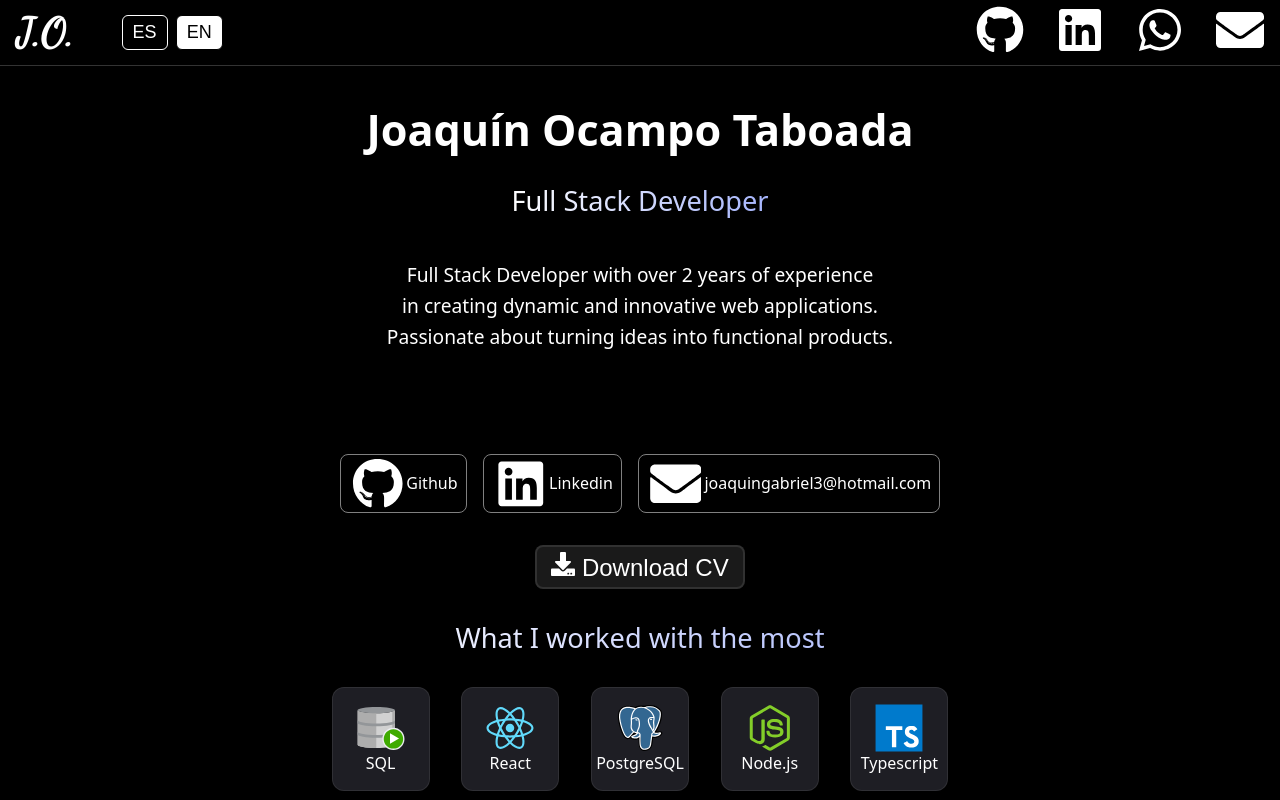
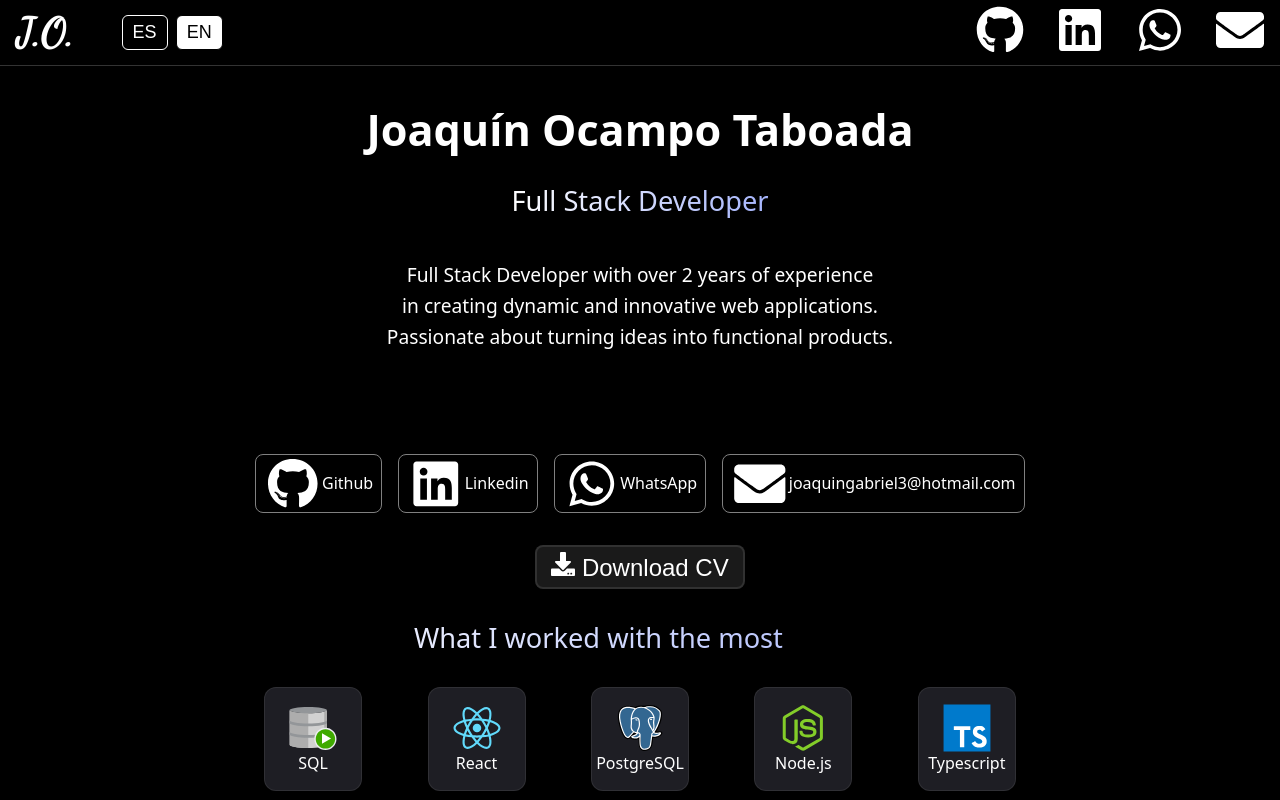
Before and after one commit to JoaquinGabriel17/portfolio-react, a Next.js app: page / in a window 1280 px wide. Shown: the top 800 px of the page. Built offline with nearby package versions, Linux system fonts and the light colour scheme.

Commit message:
fix: fix contact links

```diff
--- a/src/components/icons/Icon.js
+++ b/src/components/icons/Icon.js
@@ -34,12 +34,17 @@ export default function Icon({lang}){
         className={styles.icon}
         ></FaGithub>
       </a>
-      <a href='https://www.linkedin.com/in/joaquin-ocampo-a7b213252/' target="_blank" rel="noopener noreferrer">Linkedin
+      <a href='https://www.linkedin.com/in/joaquin-ocampo-taboada-a7b213252/?locale=es-ES' target="_blank" rel="noopener noreferrer">Linkedin
         <FaLinkedin
         className={styles.icon}
         ></FaLinkedin>
       </a>
-      <a onClick={() => {copiar('joaquingabriel3@hotmail.com')}}>joaquingabriel3@hotmail.com
+      <a href='https://wa.me/543876567092' target="_blank" rel="noopener noreferrer">WhatsApp
+        <FaWhatsapp
+        className={styles.icon}
+        ></FaWhatsapp>
+      </a>
+      <a href='mailto:joaquingabriel3@hotmail.com' target="_blank" rel="noopener noreferrer">joaquingabriel3@hotmail.com
         <FaEnvelope
         className={styles.icon}
 
--- a/src/components/navbar/Navbar.js
+++ b/src/components/navbar/Navbar.js
@@ -53,19 +53,19 @@ const langChangeHandler = (newLang) => {
         onClick={() => {navigator.clipboard.writeText('https://github.com/JoaquinGabriel17')}}
         ></FaGithub>
       </a>
-      <a href='https://www.linkedin.com/in/joaquin-ocampo-a7b213252/' target="_blank" rel="noopener noreferrer">
+      <a href='https://www.linkedin.com/in/joaquin-ocampo-taboada-a7b213252/?locale=es-ES' target="_blank" rel="noopener noreferrer">
         <FaLinkedin
         className={styles.icon}
-        onClick={() => {navigator.clipboard.writeText('https://www.linkedin.com/in/joaquin-ocampo-a7b213252/')}}
+        onClick={() => {navigator.clipboard.writeText('https://www.linkedin.com/in/joaquin-ocampo-taboada-a7b213252/?locale=es-ES')}}
         ></FaLinkedin>
       </a>
-      <a>
+      <a href='https://wa.me/543876567092' target="_blank" rel="noopener noreferrer">
         <FaWhatsapp
         className={styles.icon}
         onClick={() => {navigator.clipboard.writeText('+54 9 3876 56-7092')}}
         ></FaWhatsapp>
       </a>
-      <a>
+      <a href='mailto:joaquingabriel3@hotmail.com' target="_blank" rel="noopener noreferrer">
         <FaEnvelope
         className={styles.icon}
         onClick={() => {navigator.clipboard.writeText('joaquingabriel3@hotmail.com')}}
```
